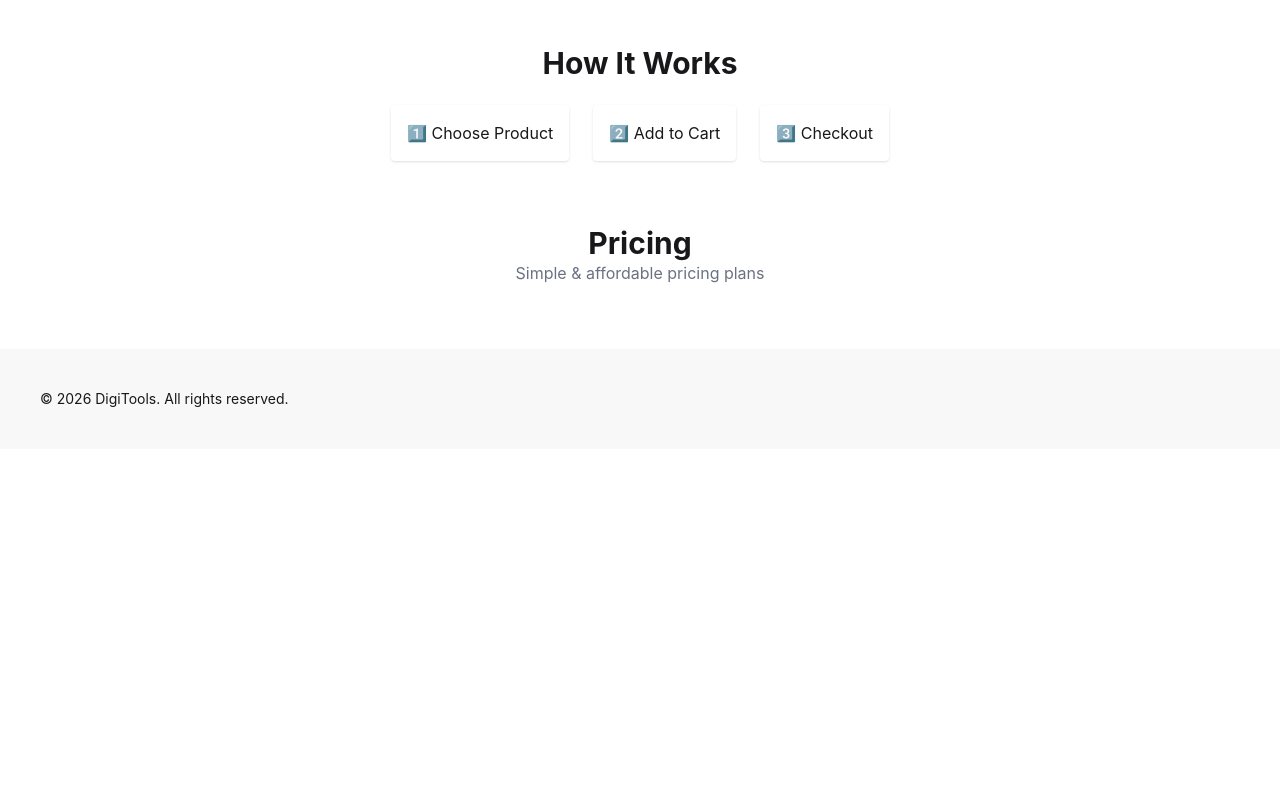
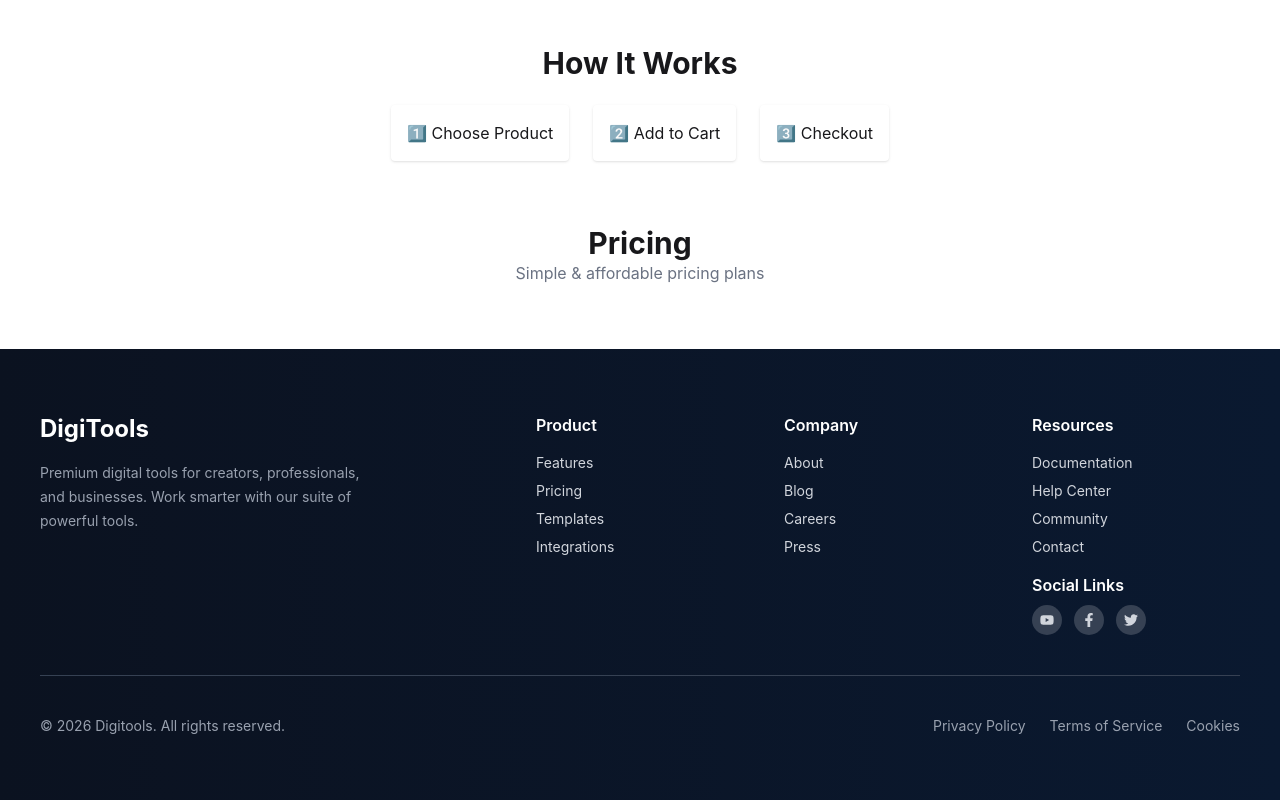
Before and after one commit to RuhulAminShuvo22/DigiTools-Platform, a React (Vite) app: page / in a window 1280 px wide. Shown: the part 2254-3054 px from the top of the page. Before the commit the page ends 2703 px from the top, so only its background shows below. Built offline with nearby package versions, Linux system fonts and the light colour scheme.

Commit message:
footer section updated

```diff
--- a/package.json
+++ b/package.json
@@ -13,6 +13,7 @@
     "@tailwindcss/vite": "^4.2.2",
     "react": "^19.2.4",
     "react-dom": "^19.2.4",
+    "react-icons": "^5.6.0",
     "react-toastify": "^11.0.5",
     "tailwindcss": "^4.2.2"
   },
--- a/src/components/Footer.jsx
+++ b/src/components/Footer.jsx
@@ -1,9 +1,82 @@
-import React from 'react';
+import React from "react";
+import { FaFacebookF, FaTwitter, FaYoutube } from "react-icons/fa";
 
 const Footer = () => {
   return (
-    <footer className="footer p-10 bg-base-200 text-base-content mt-10">
-      <p>© 2026 DigiTools. All rights reserved.</p>
+    <footer className="bg-gradient-to-r from-[#0b1220] to-[#0a1930] text-gray-300 px-10 py-16 mt-16">
+
+      {/* Top Section */}
+      <div className="grid grid-cols-1 md:grid-cols-5 gap-10 max-w-7xl mx-auto">
+
+        {/* Logo + Description */}
+        <div className="md:col-span-2">
+          <h2 className="text-white text-2xl font-bold mb-4">DigiTools</h2>
+          <p className="text-sm leading-6 text-gray-400 max-w-xs">
+            Premium digital tools for creators, professionals, and businesses.
+            Work smarter with our suite of powerful tools.
+          </p>
+        </div>
+
+        {/* Product */}
+        <div>
+          <h3 className="text-white font-semibold mb-4">Product</h3>
+          <ul className="space-y-2 text-sm">
+            <li className="hover:text-white cursor-pointer">Features</li>
+            <li className="hover:text-white cursor-pointer">Pricing</li>
+            <li className="hover:text-white cursor-pointer">Templates</li>
+            <li className="hover:text-white cursor-pointer">Integrations</li>
+          </ul>
+        </div>
+
+        {/* Company */}
+        <div>
+          <h3 className="text-white font-semibold mb-4">Company</h3>
+          <ul className="space-y-2 text-sm">
+            <li className="hover:text-white cursor-pointer">About</li>
+            <li className="hover:text-white cursor-pointer">Blog</li>
+            <li className="hover:text-white cursor-pointer">Careers</li>
+            <li className="hover:text-white cursor-pointer">Press</li>
+          </ul>
+        </div>
+
+        {/* Resources + Social */}
+        <div>
+          <h3 className="text-white font-semibold mb-4">Resources</h3>
+          <ul className="space-y-2 text-sm mb-4">
+            <li className="hover:text-white cursor-pointer">Documentation</li>
+            <li className="hover:text-white cursor-pointer">Help Center</li>
+            <li className="hover:text-white cursor-pointer">Community</li>
+            <li className="hover:text-white cursor-pointer">Contact</li>
+          </ul>
+
+          <h3 className="text-white font-semibold mb-2">Social Links</h3>
+          <div className="flex gap-3 mt-2">
+            <div className="bg-gray-700 hover:bg-white hover:text-black p-2 rounded-full cursor-pointer">
+              <FaYoutube size={14} />
+            </div>
+            <div className="bg-gray-700 hover:bg-white hover:text-black p-2 rounded-full cursor-pointer">
+              <FaFacebookF size={14} />
+            </div>
+            <div className="bg-gray-700 hover:bg-white hover:text-black p-2 rounded-full cursor-pointer">
+              <FaTwitter size={14} />
+            </div>
+          </div>
+        </div>
+      </div>
+
+      {/* Divider */}
+      <div className="border-t border-gray-700 my-10 max-w-7xl mx-auto"></div>
+
+      {/* Bottom Section */}
+      <div className="flex flex-col md:flex-row justify-between items-center text-sm text-gray-400 max-w-7xl mx-auto">
+        <p>© 2026 Digitools. All rights reserved.</p>
+
+        <div className="flex gap-6 mt-4 md:mt-0">
+          <span className="hover:text-white cursor-pointer">Privacy Policy</span>
+          <span className="hover:text-white cursor-pointer">Terms of Service</span>
+          <span className="hover:text-white cursor-pointer">Cookies</span>
+        </div>
+      </div>
     </footer>
   );
 };
```
Also changed, not shown: 1 other file (tests, documents, lock files or other folders).
